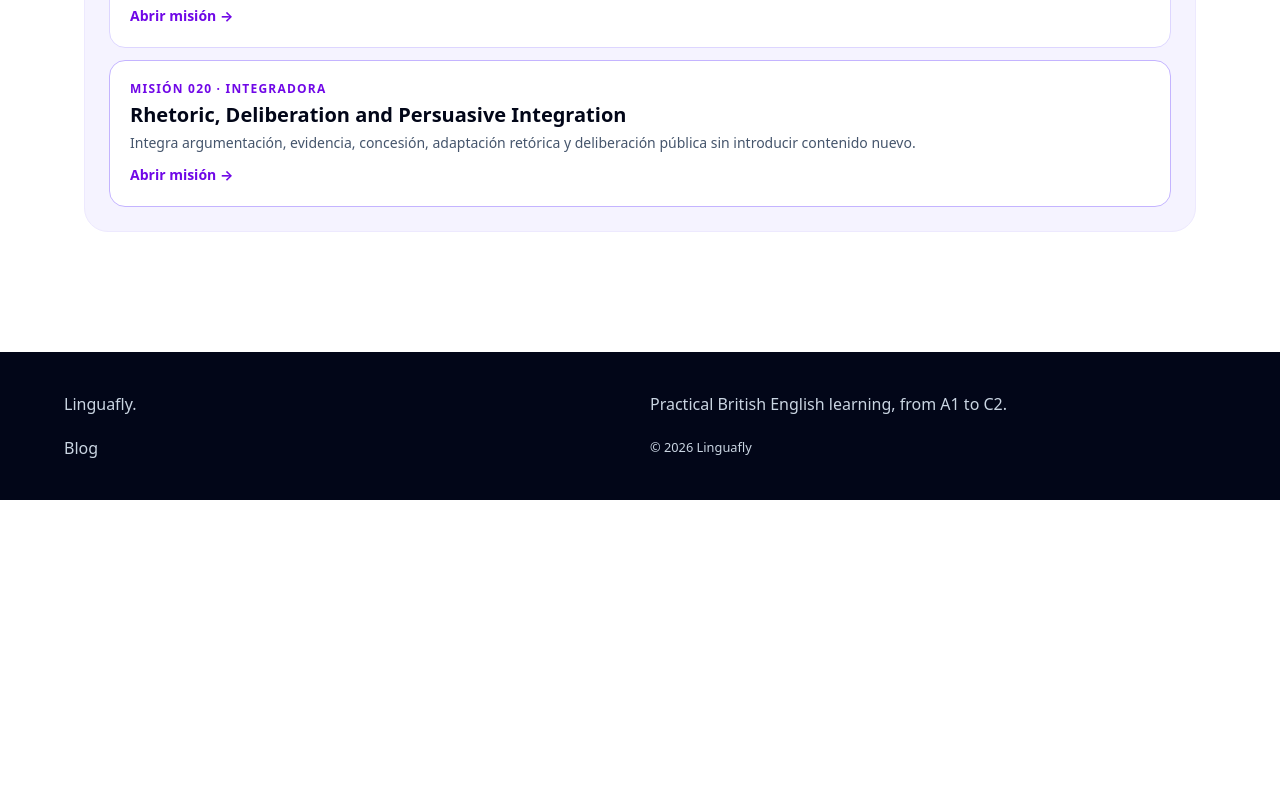
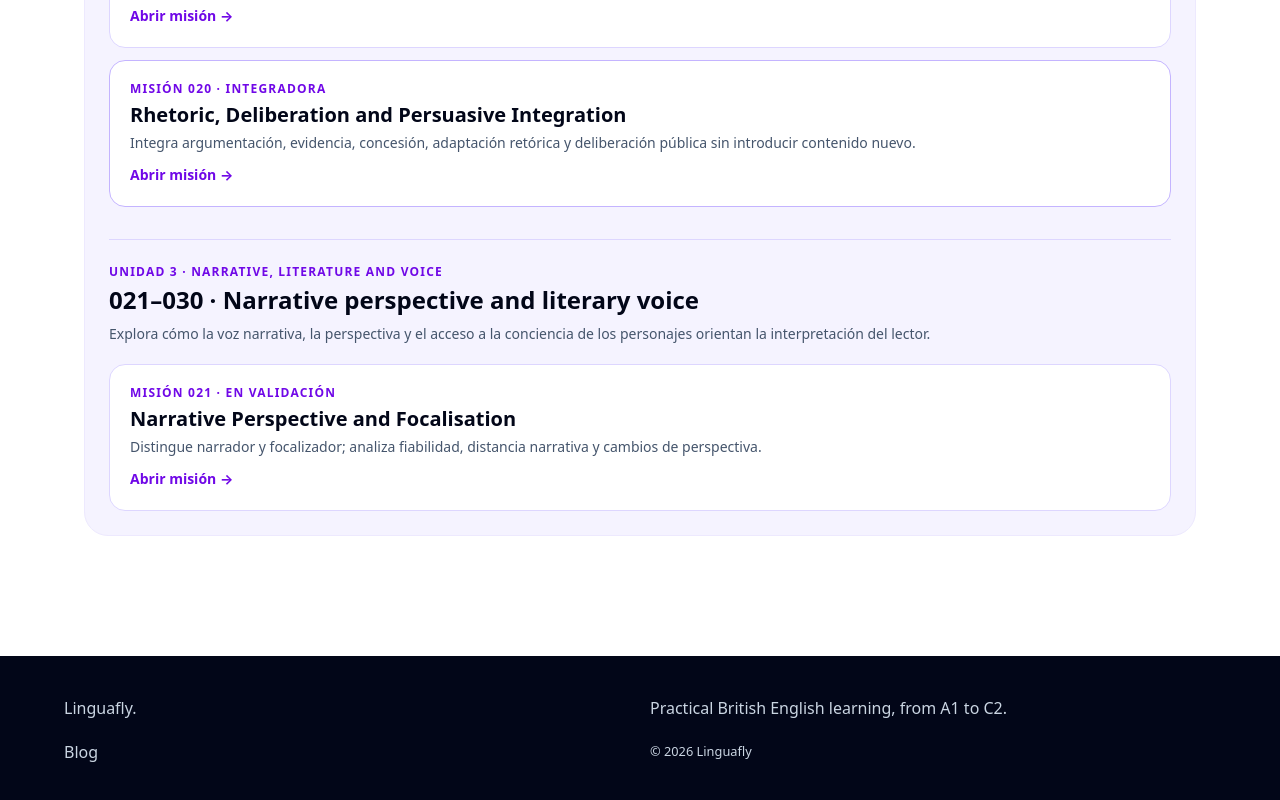
Before and after one commit to linguafly6-ui/linguaflynew2, a Next.js app: page /academia/c2 in a window 1280 px wide. Shown: the part 3768-4568 px from the top of the page. Before the commit the page ends 4268 px from the top, so only its background shows below. Built offline with nearby package versions, Linux system fonts and the light colour scheme.

Commit message:
Add C2 mission 021 to catalogue and introduce Unit 3

```diff
--- a/app/academia/c2/page.tsx
+++ b/app/academia/c2/page.tsx
@@ -49,6 +49,8 @@ export default function C2Page() {
         <Link href="/academia/c2/018" className="mt-3 block rounded-2xl border border-violet-200 bg-white p-5 transition hover:border-violet-400 hover:shadow-sm"><p className="text-xs font-extrabold tracking-widest text-violet-700">MISIÓN 018 · COMPLETA</p><h3 className="mt-1 text-xl font-bold text-slate-950">Rhetorical Devices, Rhythm and Emphasis</h3><p className="mt-1 text-sm text-slate-600">Analiza anáfora, paralelismo, antítesis, metáfora y ritmo retórico, distinguiendo impacto y fuerza probatoria.</p><span className="mt-3 inline-block text-sm font-bold text-violet-700">Abrir misión →</span></Link>
         <Link href="/academia/c2/019" className="mt-3 block rounded-2xl border border-violet-200 bg-white p-5 transition hover:border-violet-400 hover:shadow-sm"><p className="text-xs font-extrabold tracking-widest text-violet-700">MISIÓN 019 · COMPLETA</p><h3 className="mt-1 text-xl font-bold text-slate-950">Public Deliberation and Consensus Building</h3><p className="mt-1 text-sm text-slate-600">Negocia desacuerdos, identifica intereses compartidos y formula acuerdos transparentes con reservas explícitas.</p><span className="mt-3 inline-block text-sm font-bold text-violet-700">Abrir misión →</span></Link>
         <Link href="/academia/c2/020" className="mt-3 block rounded-2xl border border-violet-300 bg-white p-5 transition hover:border-violet-500 hover:shadow-sm"><p className="text-xs font-extrabold tracking-widest text-violet-700">MISIÓN 020 · INTEGRADORA</p><h3 className="mt-1 text-xl font-bold text-slate-950">Rhetoric, Deliberation and Persuasive Integration</h3><p className="mt-1 text-sm text-slate-600">Integra argumentación, evidencia, concesión, adaptación retórica y deliberación pública sin introducir contenido nuevo.</p><span className="mt-3 inline-block text-sm font-bold text-violet-700">Abrir misión →</span></Link>
+
+        <div className="mt-8 border-t border-violet-200 pt-6"><p className="text-xs font-black uppercase tracking-widest text-violet-700">Unidad 3 · Narrative, Literature and Voice</p><h2 className="mt-1 text-2xl font-black text-slate-950">021–030 · Narrative perspective and literary voice</h2><p className="mt-2 text-sm text-slate-600">Explora cómo la voz narrativa, la perspectiva y el acceso a la conciencia de los personajes orientan la interpretación del lector.</p><Link href="/academia/c2/021" className="mt-5 block rounded-2xl border border-violet-200 bg-white p-5 transition hover:border-violet-400 hover:shadow-sm"><p className="text-xs font-extrabold tracking-widest text-violet-700">MISIÓN 021 · EN VALIDACIÓN</p><h3 className="mt-1 text-xl font-bold text-slate-950">Narrative Perspective and Focalisation</h3><p className="mt-1 text-sm text-slate-600">Distingue narrador y focalizador; analiza fiabilidad, distancia narrativa y cambios de perspectiva.</p><span className="mt-3 inline-block text-sm font-bold text-violet-700">Abrir misión →</span></Link></div>
 </section>
     </main>
   );
```
